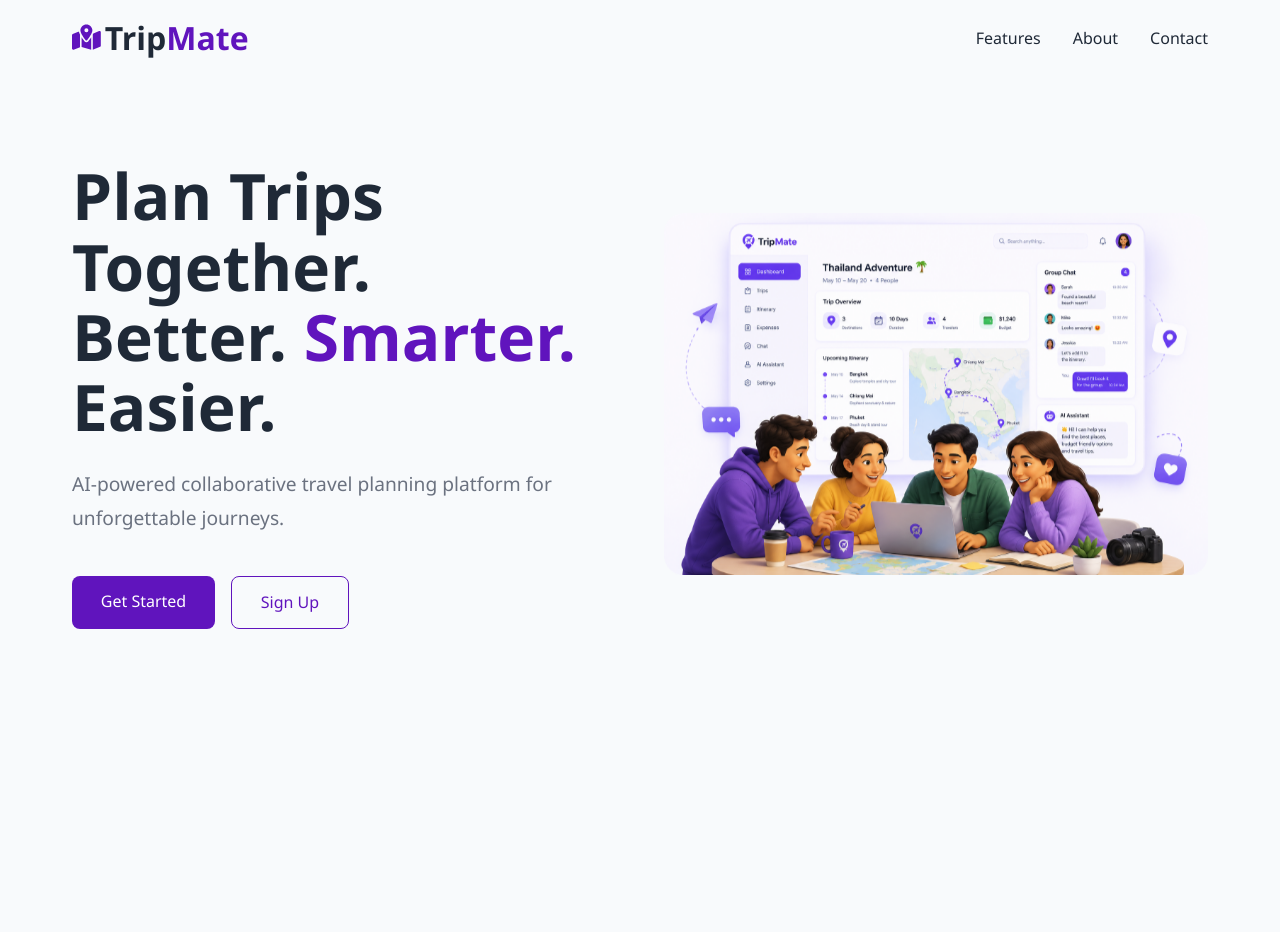
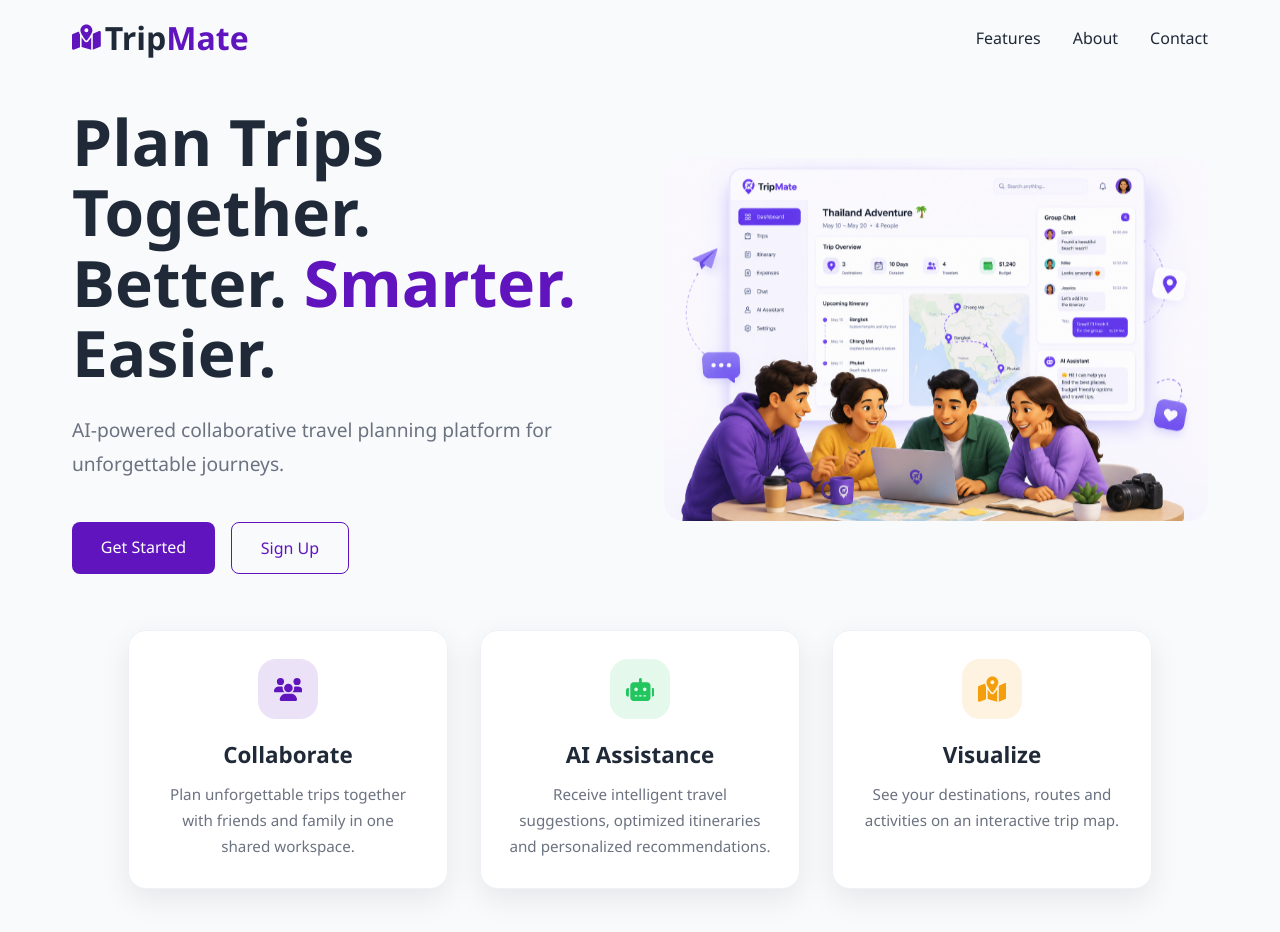
Before and after one commit to DilushkumarVasudevan/tripmate, a React (Vite) app in the folder frontend/: page / in a window 1280 px wide. Shown: the top 932 px of the page. Before the commit the page ends 800 px from the top, so only its background shows below. Built offline with nearby package versions, Linux system fonts and the light colour scheme.

Commit message:
Create separate card resuable compannet and merged it to feature card section

```diff
--- a/frontend/src/pages/HomePage.tsx
+++ b/frontend/src/pages/HomePage.tsx
@@ -1,3 +1,4 @@
+import FeatureSection from "../shared/components/FeatureSection/FeatureSection";
 import HeroSection from "../shared/components/HeroSection/HeroSection";
 import Navbar from "../shared/components/Navbar/Navbar";
 
@@ -6,6 +7,7 @@ export default function HomePage() {
     <>
     <Navbar />
     <HeroSection />
+    <FeatureSection />
     </>
   );
 }
--- /dev/null
+++ b/frontend/src/shared/components/FeatureSection/FeatureSection.css
@@ -0,0 +1,91 @@
+.feature-section {
+    max-width: 1200px;
+    margin: 0 auto;
+
+    display: flex;
+    justify-content: center;
+
+    gap: 2rem;
+
+    padding: 1.5rem 2rem 3rem;
+
+}
+
+.feature-section > .card {
+    flex: 1;
+    display: flex;
+    max-width: 320px;
+
+    flex-direction: column;
+
+    align-items: center;
+
+    text-align: center;
+
+    gap: 0.75rem;
+    min-height: 200px;
+    padding: 1.75rem;
+}
+
+.feature-icon {
+    width: 60px;
+    height: 60px;
+
+    display: flex;
+    justify-content: center;
+    align-items: center;
+
+    border-radius: 18px;
+
+    font-size: 1.8rem;
+
+    margin-bottom: .5rem;
+}
+
+.feature-icon.collaborate {
+    background-color: rgba(96, 20, 189, 0.12);
+    color: #6014BD;
+}
+
+.feature-icon.ai {
+    background-color: rgba(34, 197, 94, 0.12);
+    color: #22C55E;
+}
+
+.feature-icon.map {
+    background-color: rgba(245, 158, 11, 0.12);
+    color: #F59E0B;
+}
+
+.feature-section h3 {
+    font-size: 1.4rem;
+    font-weight: 700;
+
+    color: #1f2937;
+}
+
+.feature-section p {
+    color: #6b7280;
+
+    line-height: 1.7;
+
+    font-size: .95rem;
+}
+
+.feature-section .card:hover .feature-icon {
+    transform: scale(1.08);
+}
+
+.feature-icon {
+    transition: transform .3s ease;
+}
+
+
+@media (max-width: 768px) {
+
+    .feature-section {
+
+        flex-direction: column;
+    }
+
+}
--- /dev/null
+++ b/frontend/src/shared/components/FeatureSection/FeatureSection.tsx
@@ -0,0 +1,32 @@
+import { FaUsers, FaRobot, FaMapLocationDot } from "react-icons/fa6";
+import Card from "../../ui/Card";
+import "./FeatureSection.css";
+
+export default function FeatureSection() {
+    return (
+        <section className="feature-section">
+            <Card>
+                <div className="feature-icon collaborate">
+                    <FaUsers />
+                </div>
+                <h3>Collaborate</h3>
+                <p>Plan unforgettable trips together with friends and family in one shared workspace.</p>
+            </Card>
+             <Card>
+                <div className="feature-icon ai">
+                    <FaRobot />
+                </div>
+                <h3>AI Assistance</h3>
+                <p>Receive intelligent travel suggestions, optimized itineraries and personalized recommendations.</p>
+            </Card>
+             <Card>
+                <div className="feature-icon map">
+                    <FaMapLocationDot />
+                </div>
+                <h3>Visualize</h3>
+                <p>See your destinations, routes and activities on an interactive trip map.</p>
+            </Card>
+        </section>
+
+    );
+}
--- a/frontend/src/shared/components/HeroSection/HeroSection.css
+++ b/frontend/src/shared/components/HeroSection/HeroSection.css
@@ -2,7 +2,7 @@
     display: flex;
     max-width: 1200px;
     margin: 0 auto;
-    min-height: 80vh;
+    min-height: 60vh;
     align-items: center;
     justify-content: space-between;
     padding: 2rem;
--- /dev/null
+++ b/frontend/src/shared/ui/Card/Card.css
@@ -0,0 +1,24 @@
+.card {
+    background-color: #ffffff;
+
+    border-radius: 18px;
+
+    padding: 2rem;
+
+    border: 1px solid #eef2f7;
+
+    box-shadow: 0 10px 30px rgba(0, 0, 0, 0.08);
+
+    transition:
+        transform 0.3s ease,
+        box-shadow 0.3s ease;
+
+    overflow: hidden;
+}
+
+
+.card:hover {
+    transform: translateY(-6px);
+
+    box-shadow: 0 18px 40px rgba(96, 20, 189, 0.12);
+}
--- /dev/null
+++ b/frontend/src/shared/ui/Card/Card.tsx
@@ -0,0 +1,15 @@
+import React from "react";
+import "./Card.css";
+
+type CardProps = {
+  children: React.ReactNode;
+  className?: string;
+};
+
+export default function Card({ children, className }: CardProps) {
+  return (
+    <div className={`card ${className ?? ""}`}>
+      {children}
+    </div>
+  );
+}
--- /dev/null
+++ b/frontend/src/shared/ui/Card/index.tsx
@@ -0,0 +1 @@
+export { default } from "./Card";
```
